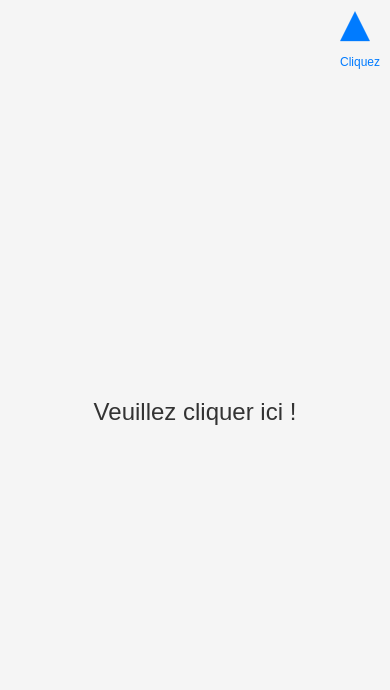
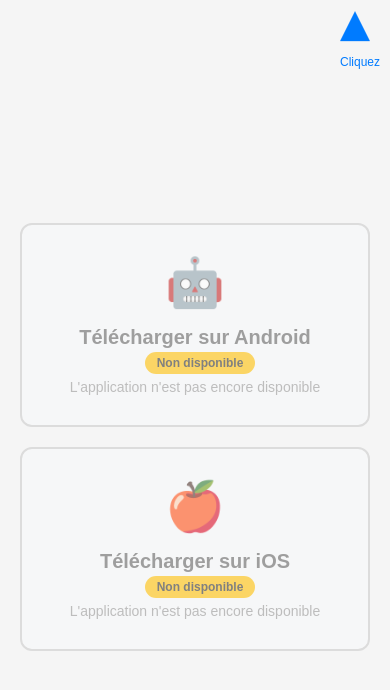
Before and after one commit to TinaStock-SARL/apps.tina-stock.com, a Django app: template mobile_links/templates/404.html in a window 390 px wide. Shown: the top 690 px of the page. Run offline with Django 5.2, Linux system fonts and the light colour scheme; the template is opened without the code that fills it, so the values that code supplies are empty; parts of the project's set-up code (start-up, migrations or seed data) failed here and were passed over.

Commit message:
Enhance 404 page with download options for Android and iOS, including styling for disabled states and responsive design adjustments.

```diff
--- a/mobile_links/templates/404.html
+++ b/mobile_links/templates/404.html
@@ -24,12 +24,65 @@
         .container {
             text-align: center;
             padding: 20px;
+            max-width: 600px;
+            width: 100%;
         }
 
-        .message {
-            font-size: 24px;
+        .download-blocks {
+            display: flex;
+            flex-direction: column;
+            gap: 20px;
+            margin-top: 30px;
+        }
+
+        .download-block {
+            background-color: #fff;
+            border: 2px solid #ddd;
+            border-radius: 12px;
+            padding: 30px;
+            display: flex;
+            align-items: center;
+            justify-content: center;
+            gap: 15px;
+            transition: all 0.3s ease;
+            opacity: 0.6;
+            cursor: not-allowed;
+        }
+
+        .download-block.disabled {
+            background-color: #f8f9fa;
+            border-color: #ccc;
+        }
+
+        .download-icon {
+            font-size: 48px;
+        }
+
+        .download-content {
+            text-align: left;
+        }
+
+        .download-title {
+            font-size: 20px;
+            font-weight: bold;
+            color: #666;
+            margin-bottom: 5px;
+        }
+
+        .download-subtitle {
+            font-size: 14px;
+            color: #999;
+        }
+
+        .unavailable-badge {
+            display: inline-block;
+            background-color: #ffc107;
             color: #333;
-            margin-bottom: 20px;
+            padding: 4px 12px;
+            border-radius: 20px;
+            font-size: 12px;
+            font-weight: bold;
+            margin-left: 10px;
         }
 
         .arrow-container {
@@ -65,11 +118,44 @@
             color: #007bff;
             white-space: nowrap;
         }
+
+        @media (max-width: 600px) {
+            .download-block {
+                flex-direction: column;
+                text-align: center;
+            }
+
+            .download-content {
+                text-align: center;
+            }
+        }
     </style>
 </head>
 <body>
     <div class="container">
-        <div class="message">Veuillez cliquer ici !</div>
+        <div class="download-blocks">
+            <div class="download-block disabled">
+                <div class="download-icon">🤖</div>
+                <div class="download-content">
+                    <div class="download-title">
+                        Télécharger sur Android
+                        <span class="unavailable-badge">Non disponible</span>
+                    </div>
+                    <div class="download-subtitle">L'application n'est pas encore disponible</div>
+                </div>
+            </div>
+
+            <div class="download-block disabled">
+                <div class="download-icon">🍎</div>
+                <div class="download-content">
+                    <div class="download-title">
+                        Télécharger sur iOS
+                        <span class="unavailable-badge">Non disponible</span>
+                    </div>
+                    <div class="download-subtitle">L'application n'est pas encore disponible</div>
+                </div>
+            </div>
+        </div>
     </div>
 
     <div class="arrow-container" onclick="window.scrollTo({top: 0, behavior: 'smooth'})">
```
